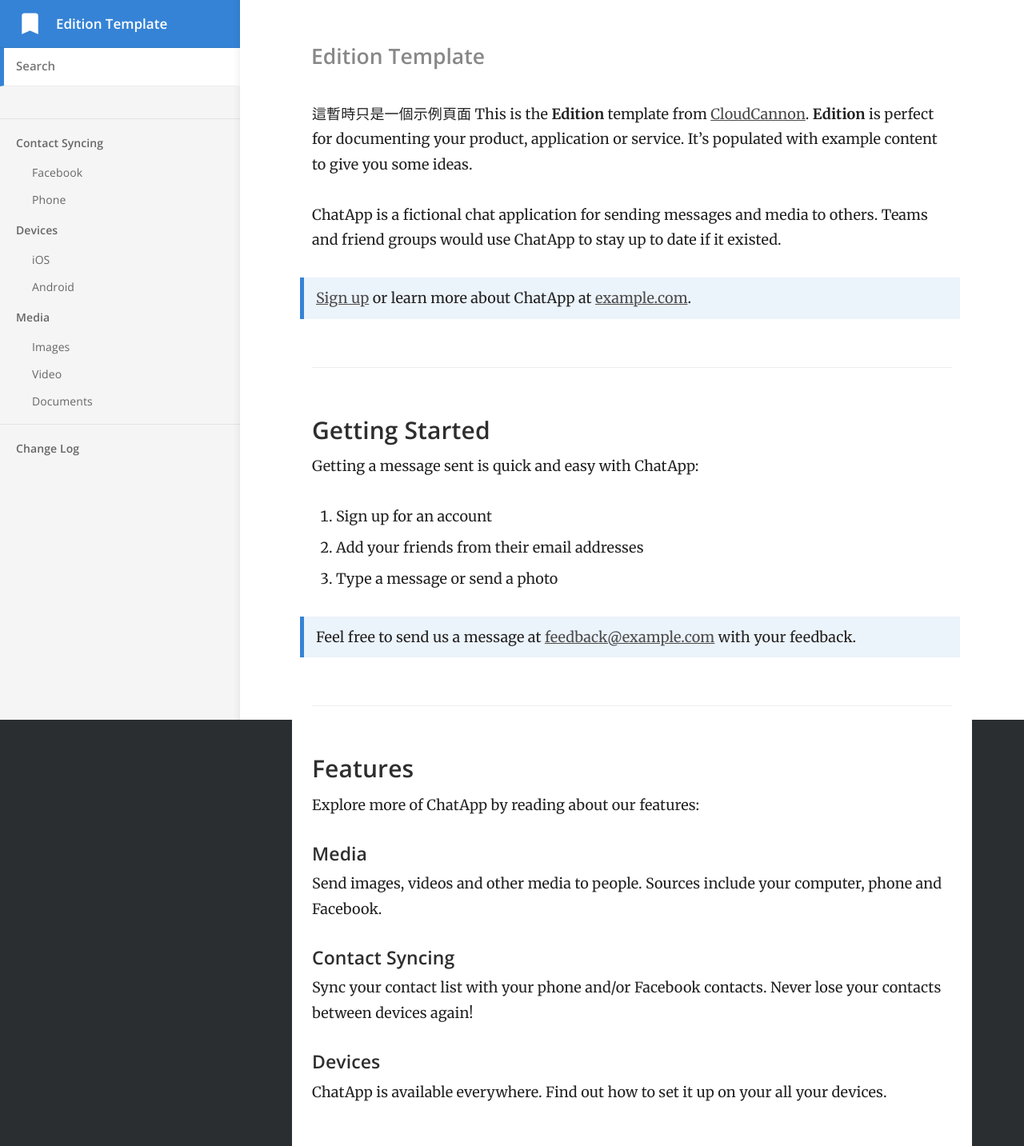
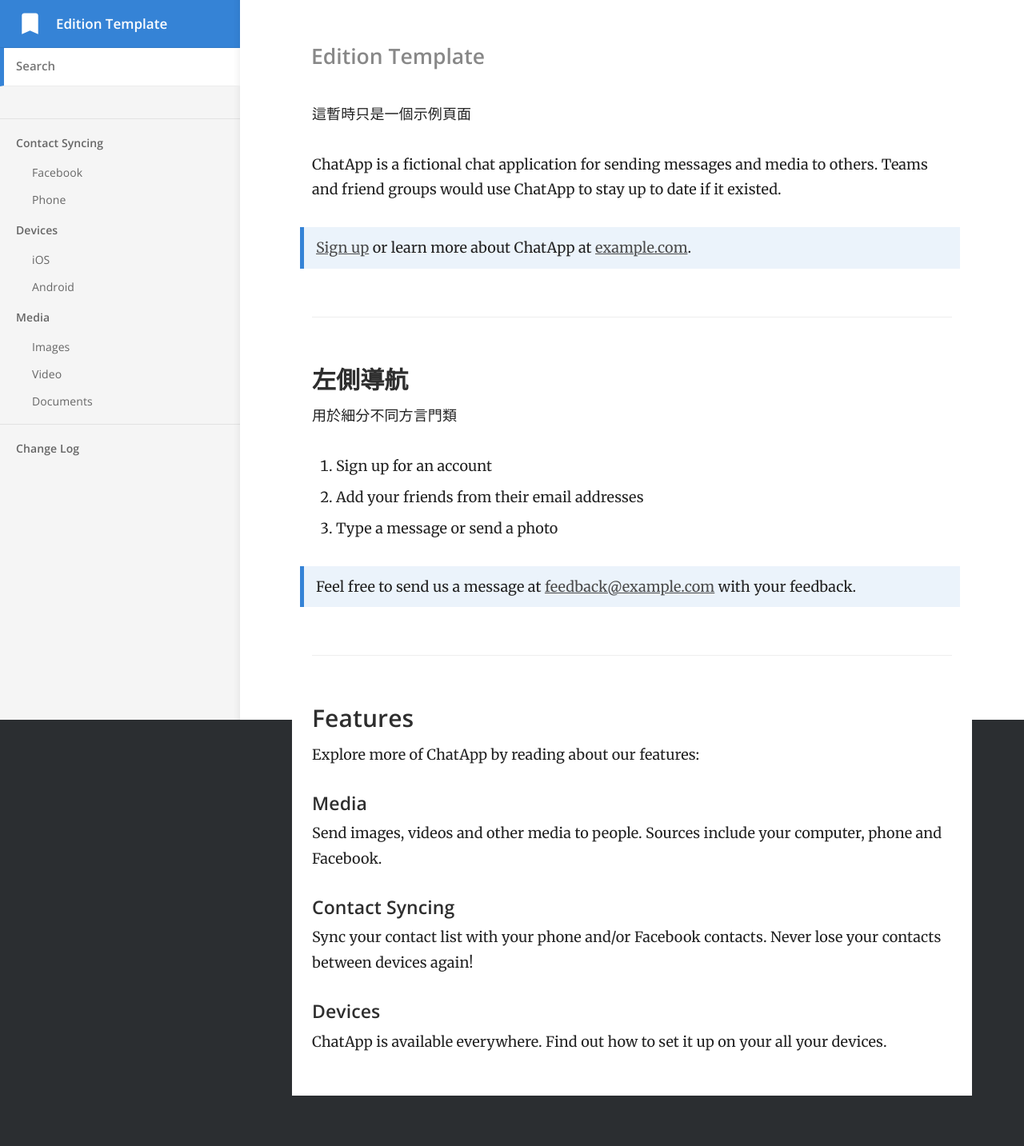
Before and after one commit to zttofficial/zttofficial.github.io, a Jekyll site: the page built from index.md, in a window 1280 px wide. Shown: the whole page at 80% size. Built offline with Jekyll 4.4.1, drawn with Linux system fonts in a browser that asks for light colours; after the commit the page ends 1370 px from its top, so only the background shows below that.

Commit message:
Update index.md

```diff
--- a/index.md
+++ b/index.md
@@ -1,20 +1,17 @@
 ---
-澳門大中華區方言研學會: Welcome
+澳門大中華區方言研學會: 歡迎
 ---
 
 這暫時只是一個示例頁面
-This is the **Edition** template from [CloudCannon](http://cloudcannon.com/).
-**Edition** is perfect for documenting your product, application or service.
-It's populated with example content to give you some ideas.
 
 ChatApp is a fictional chat application for sending messages and media to others.
 Teams and friend groups would use ChatApp to stay up to date if it existed.
 
 > [Sign up](http://example.com/signup) or learn more about ChatApp at [example.com](http://example.com/).
 
-### Getting Started
+### 左側導航
 
-Getting a message sent is quick and easy with ChatApp:
+用於細分不同方言門類
 
 1. Sign up for an account
 2. Add your friends from their email addresses
```
